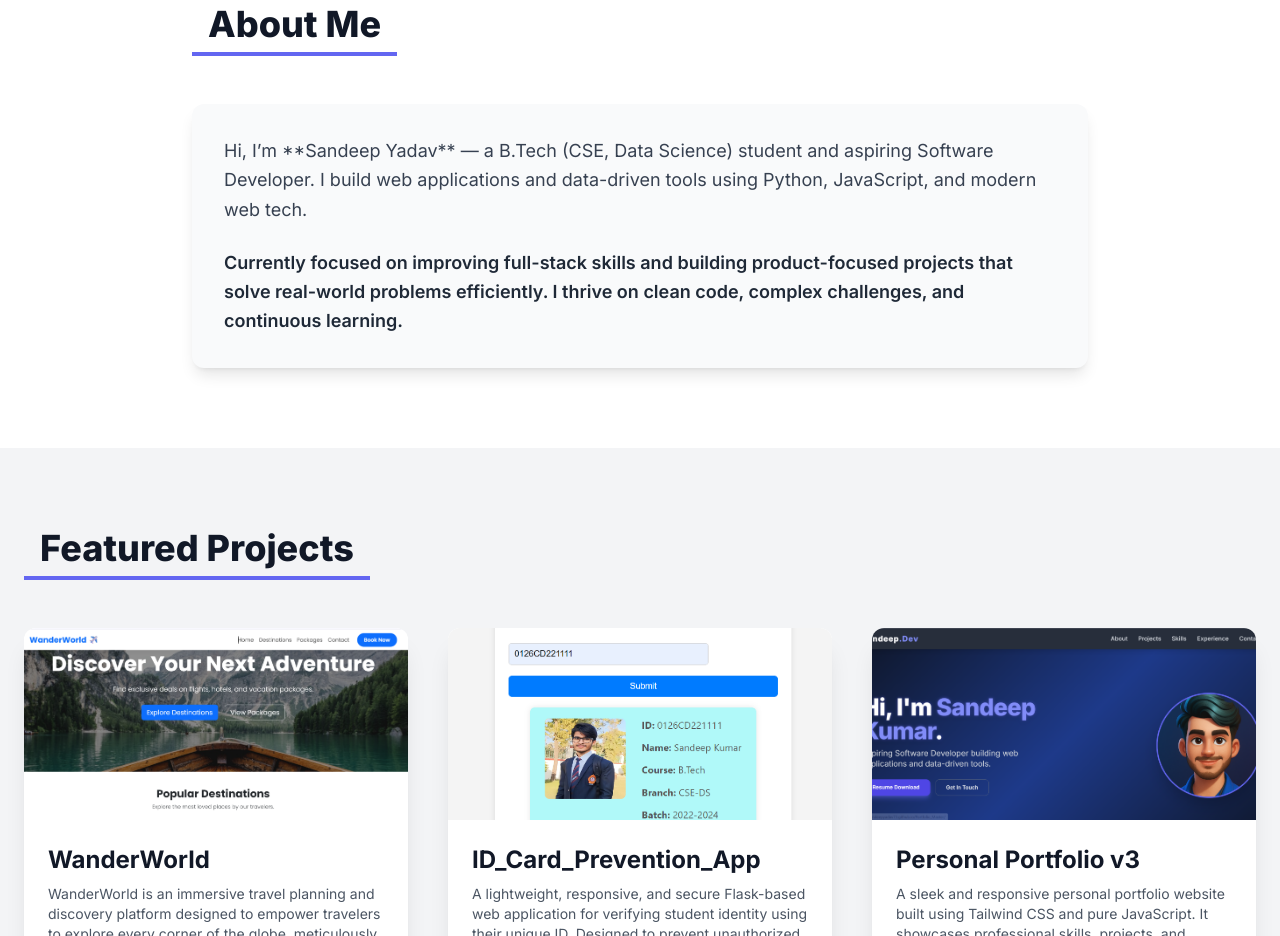
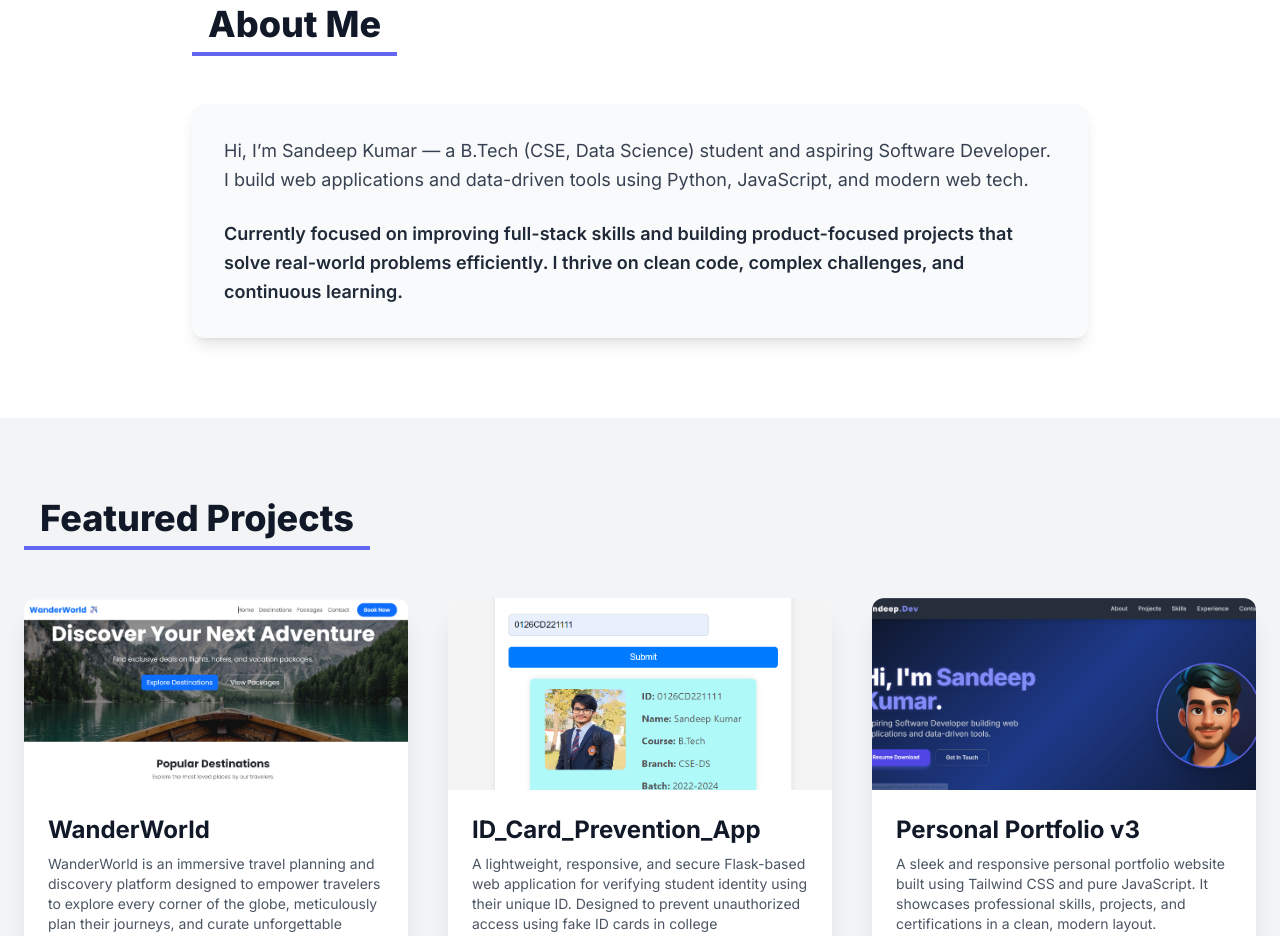
Before and after one commit to sandeepyadav73/Portfolio_Master, a plain HTML site: page index.html in a window 1280 px wide. Shown: the part 940-1876 px from the top of the page. Drawn offline with nearby package versions, Linux system fonts and the light colour scheme.

```diff
--- a/index.html
+++ b/index.html
@@ -103,7 +103,7 @@
                 <div
                     class="about-content space-y-6 text-lg leading-relaxed text-gray-700 bg-gray-50 p-8 rounded-xl shadow-lg">
                     <p>
-                        Hi, I’m **Sandeep Yadav** — a B.Tech (CSE, Data Science) student and aspiring Software
+                        Hi, I’m Sandeep Kumar — a B.Tech (CSE, Data Science) student and aspiring Software
                         Developer. I build web applications and data-driven tools using Python, JavaScript, and modern
                         web tech.
                     </p>
```
